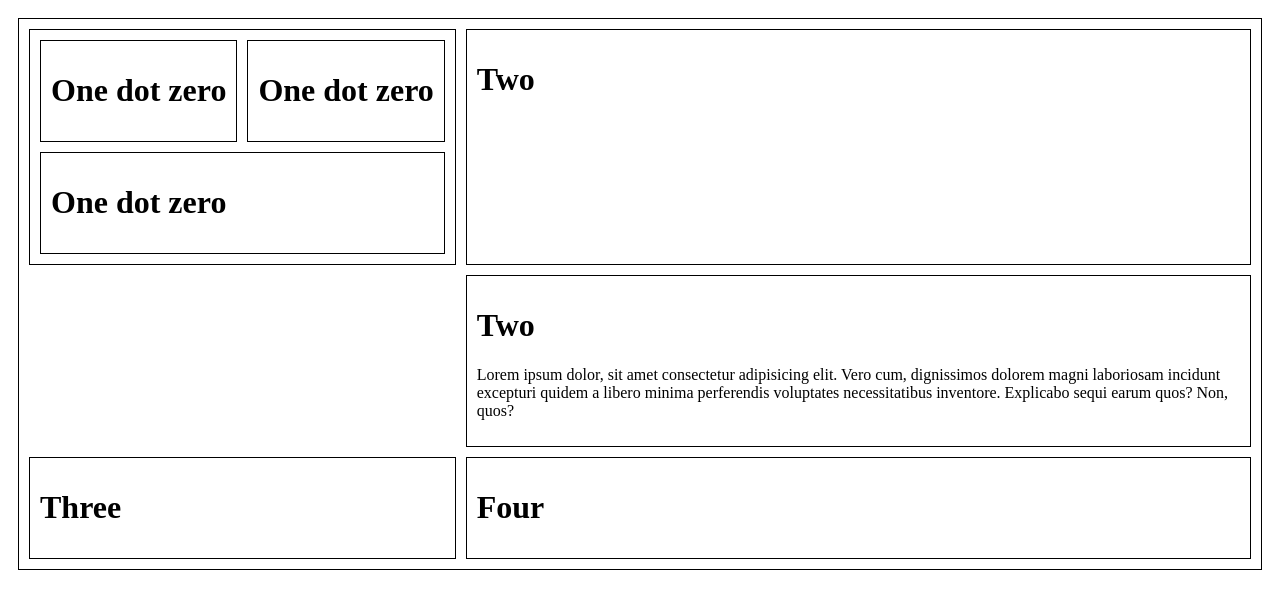
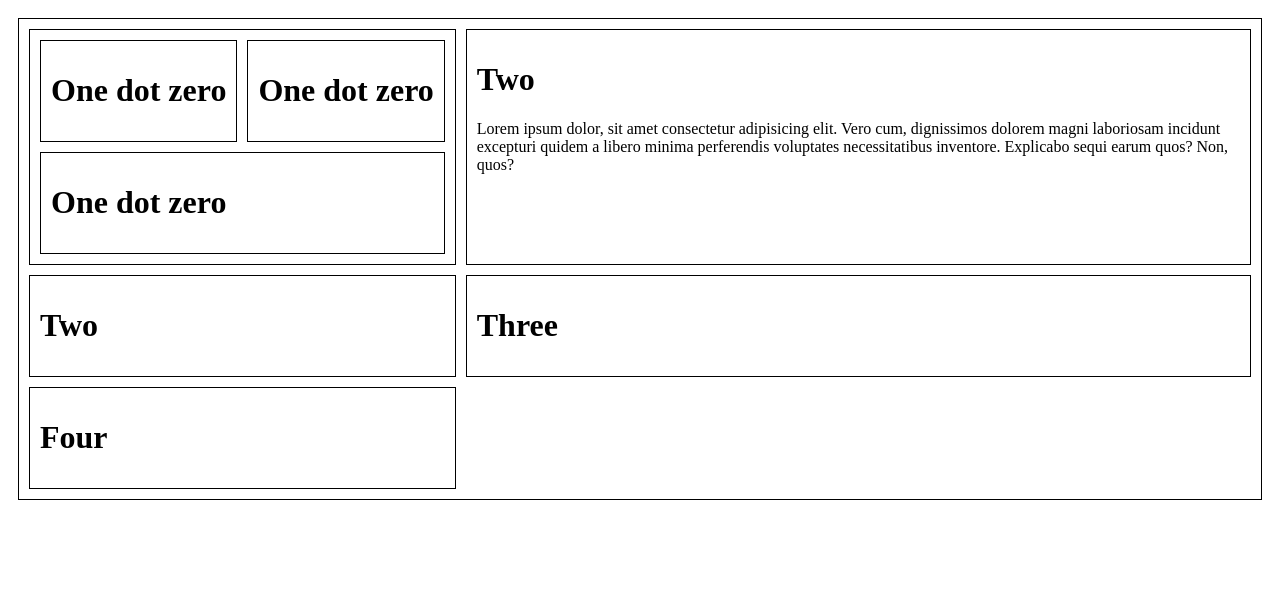
Before and after one commit to sarah-hs/practice-layouts, a plain HTML site: page layout_A.html in a window 1280 px wide. Drawn offline with Linux system fonts and the light colour scheme.

Commit message:
Update styles.css

```diff
--- a/styles.css
+++ b/styles.css
@@ -13,11 +13,6 @@ div {
   grid-rows-rows: 2fr 1fr 1fr;
 }
 
-.rowspan {
-  grid-column-start: 2;
-  grid-column-end: 3;
-}
-
 .subgrid {
   grid-column-start: 1;
   grid-row-start: 1;
@@ -30,3 +25,8 @@ div {
   grid-column-start: 1;
   grid-column-end: 3;
 }
+
+.rowspan {
+  grid-column-start: 2;
+  grid-row-start: 1;
+}
```
